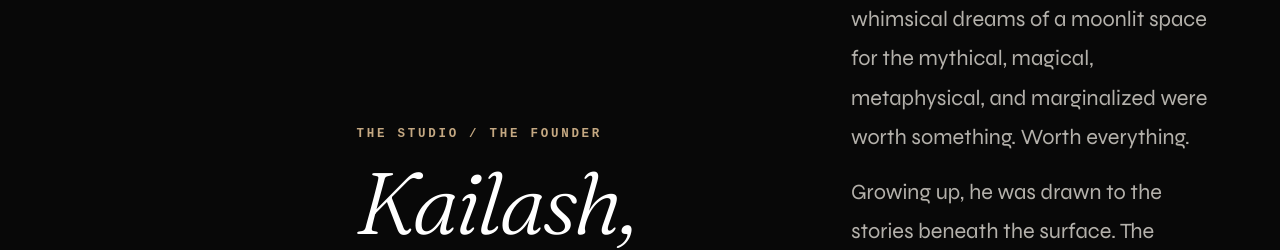
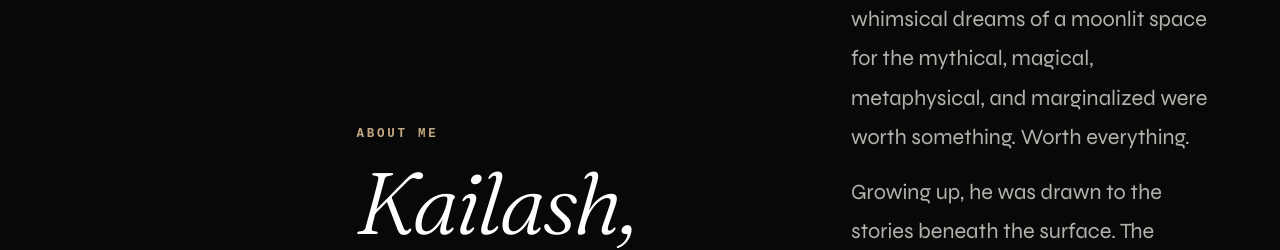
Before and after one commit to KlashLunatic/Lunacy-Media, a React (Vite) app: page / in a window 1280 px wide. Shown: the part 2620-2870 px from the top of the page. Built offline with nearby package versions, Linux system fonts and the light colour scheme; a web font is replaced by a local one.

Commit message:
Add dedicated about me section

```diff
--- a/src/pages/Home.tsx
+++ b/src/pages/Home.tsx
@@ -118,7 +118,7 @@ export default function Home() {
           <MoonStar size={76} />
         </div>
         <div>
-          <p className="kicker">The Studio / The Founder</p>
+          <p className="kicker">About Me</p>
           <h2>Kailash, known as Klash, built Lunacy as a love letter to the inner child.</h2>
         </div>
         <div>
```
